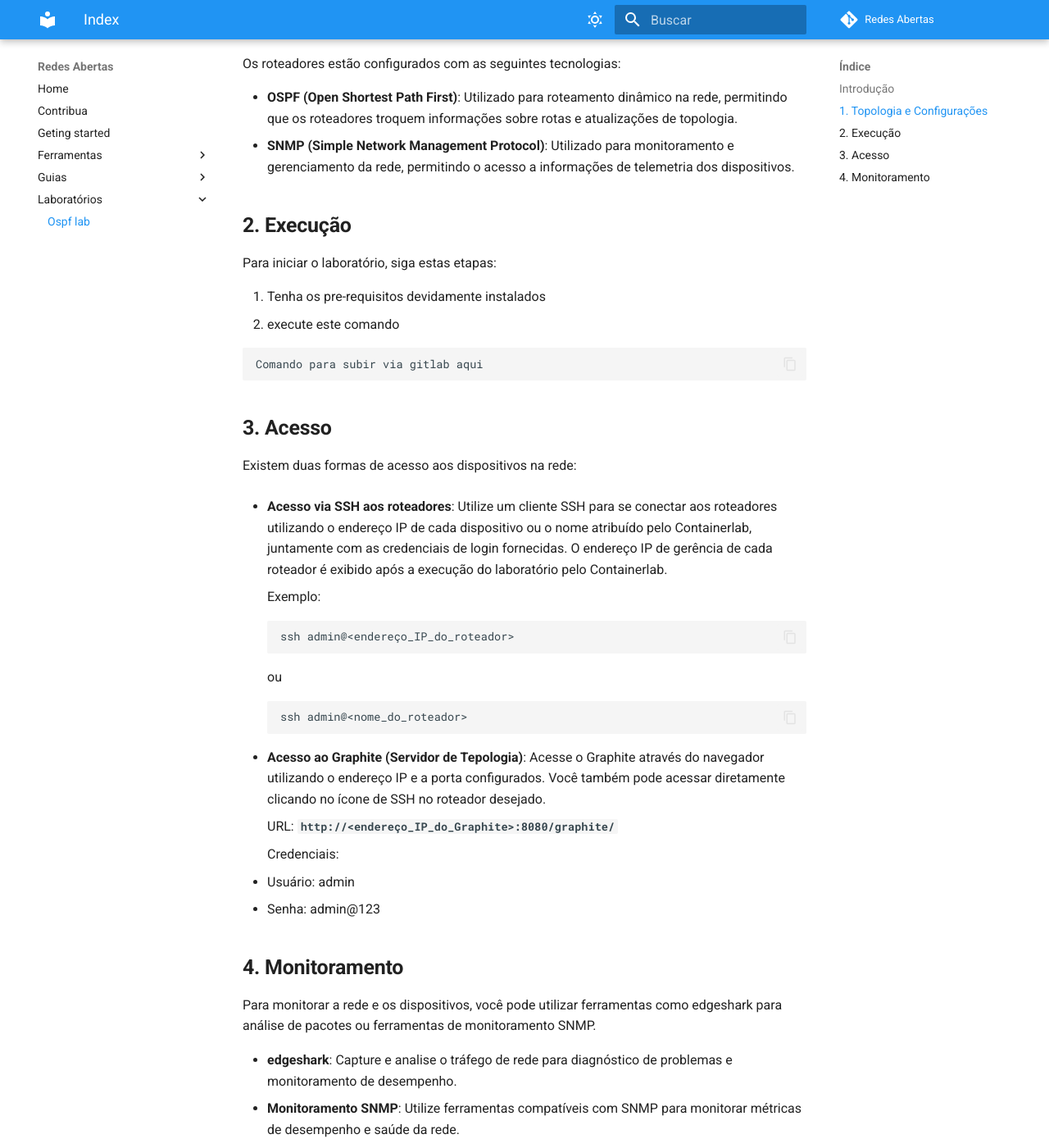
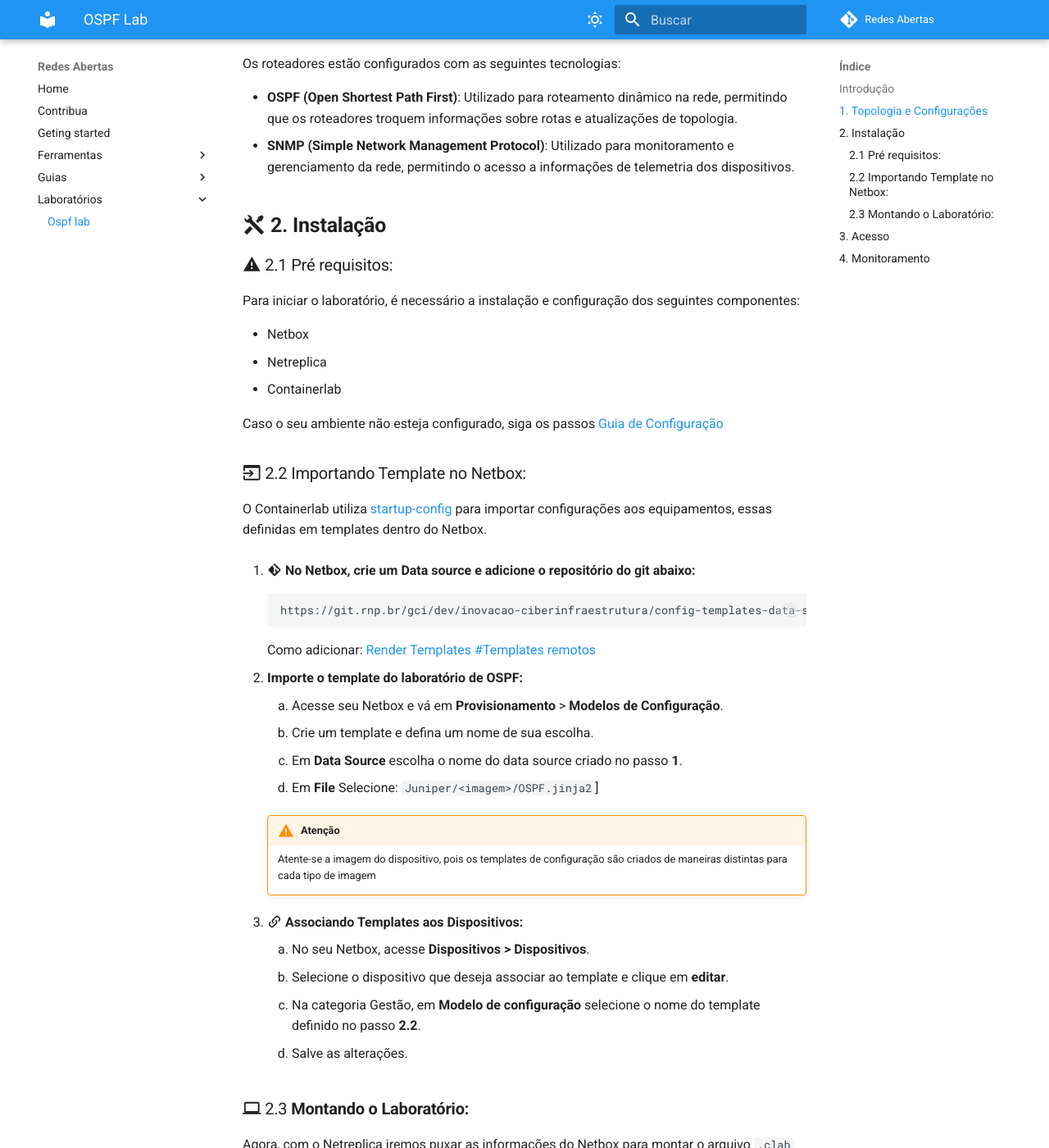
Before and after one commit to rnpbr/opennetworking-docs, an MkDocs documentation site: the page built from docs/Laboratórios/ospf-lab/index.md, in a window 1280 px wide and 1400 px high, scrolled down 1277 px. Shown: the whole window at 82% size. Built offline with MkDocs 1.6.1 and Material for MkDocs 9.7.7, drawn with Linux system fonts in a browser that asks for light colours; some of the changed text lies outside the part shown.

Commit message:
docs(ospf-lab): atualização na documentação do laboratório

````diff
--- a/docs/Laboratórios/ospf-lab/index.md
+++ b/docs/Laboratórios/ospf-lab/index.md
@@ -1,8 +1,10 @@
-## Introdução
+# OSPF Lab
+
+## :material-bookmark: **Introdução**
 
 Este laboratório simula uma rede com 3 roteadores em uma topologia em anel, configurados utilizando OSPF para roteamento dinâmico e SNMP para envio de telemetria pela rede.
 
-## **1. Topologia e Configurações**
+## :material-lan: **1. Topologia e Configurações**
 
 A topologia consiste em três roteadores (PB, PE, JPA) conectados em um anel. Cada roteador está configurado com interfaces de rede e endereços IP, além de protocolos OSPF para roteamento e SNMP para monitoramento, como podemos ver na imagem a seguir.
 
@@ -13,16 +15,62 @@
 - **OSPF (Open Shortest Path First)**: Utilizado para roteamento dinâmico na rede, permitindo que os roteadores troquem informações sobre rotas e atualizações de topologia.
 - **SNMP (Simple Network Management Protocol)**: Utilizado para monitoramento e gerenciamento da rede, permitindo o acesso a informações de telemetria dos dispositivos.
 
-## **2. Execução**
+## :material-tools: **2. Instalação**
+### :material-alert: 2.1 Pré requisitos:
 
-Para iniciar o laboratório, siga estas etapas:
+Para iniciar o laboratório, é necessário a instalação e configuração dos seguintes componentes:
 
-1. Tenha os pre-requisitos devidamente instalados
-2. execute este comando
+- Netbox
+- Netreplica
+- Containerlab
 
+Caso o seu ambiente não esteja configurado, siga os passos [Guia de Configuração](/Getting Started)
+
+
+### :material-application-import: 2.2 Importando Template no Netbox:
+O Containerlab utiliza [startup-config](https://containerlab.dev/manual/nodes/#remote-startup-config ) para importar configurações aos equipamentos, essas definidas em templates dentro do Netbox.
+
+1. :material-git: **No Netbox, crie um Data source e adicione o repositório do git abaixo:**
 ```bash
-Comando para subir via gitlab aqui
+https://git.rnp.br/gci/dev/inovacao-ciberinfraestrutura/config-templates-data-source
 ```
+Como adicionar: [Render Templates #Templates remotos](/Guias/Netbox/Render_Templates/#11-templates-remotos)
+
+2. **Importe o template do laboratório de OSPF:**
+     1. Acesse seu Netbox e vá em **Provisionamento** > **Modelos de Configuração**.
+     2. Crie um template e defina um nome de sua escolha.
+     3. Em **Data Source** escolha o nome do data source criado no passo **1**.
+     4. Em **File** Selecione: ```Juniper/<imagem>/OSPF.jinja2```]
+
+    !!! warning "Atenção"
+        Atente-se a imagem do dispositivo, pois os templates de configuração são criados de maneiras distintas para cada tipo de imagem
+
+3. :material-link-variant: **Associando Templates aos Dispositivos:**
+      1. No seu Netbox, acesse **Dispositivos > Dispositivos**.
+      2. Selecione o dispositivo que deseja associar ao template e clique em **editar**.
+      3. Na categoria Gestão, em **Modelo de configuração** selecione o nome do template definido no passo **2.2**.
+      4. Salve as alterações.
+
+
+### :material-laptop: 2.3 **Montando o Laboratório:**
+Agora, com o Netreplica iremos puxar as informações do Netbox para montar
+o arquivo `.clab` que será utilizado pelo Containerlab para subir o laboratório.
+
+1. Na pasta onde o container do Netreplica está, dê o seguinte comando para importar as configurações do Netbox:
+```bash
+nrx -c conf/<arquivo>.conf -n ospf-lab
+```
+2. Agora com o arquivo `.clab` criado, utilize o comando para subir o laboratório:
+```bash
+sudo -E clab dep -t conf/lab/ospf-lab.clab.yaml
+```
+!!! warning "Atenção"
+    Os dispositivos necessitam de um tempo para serem incializados e configurados, pode ser que o laboratório (graphite) já esteja disponível e você não consiga acessar os dispositivos. </br>
+!!! info "Dica"
+    Para visualizar os logs do container e verificar se já foi configurado, você pode usar:
+    ```bash
+    docker logs <nome_do_container> -f
+    ```
 
 ## **3. Acesso**
 
````
